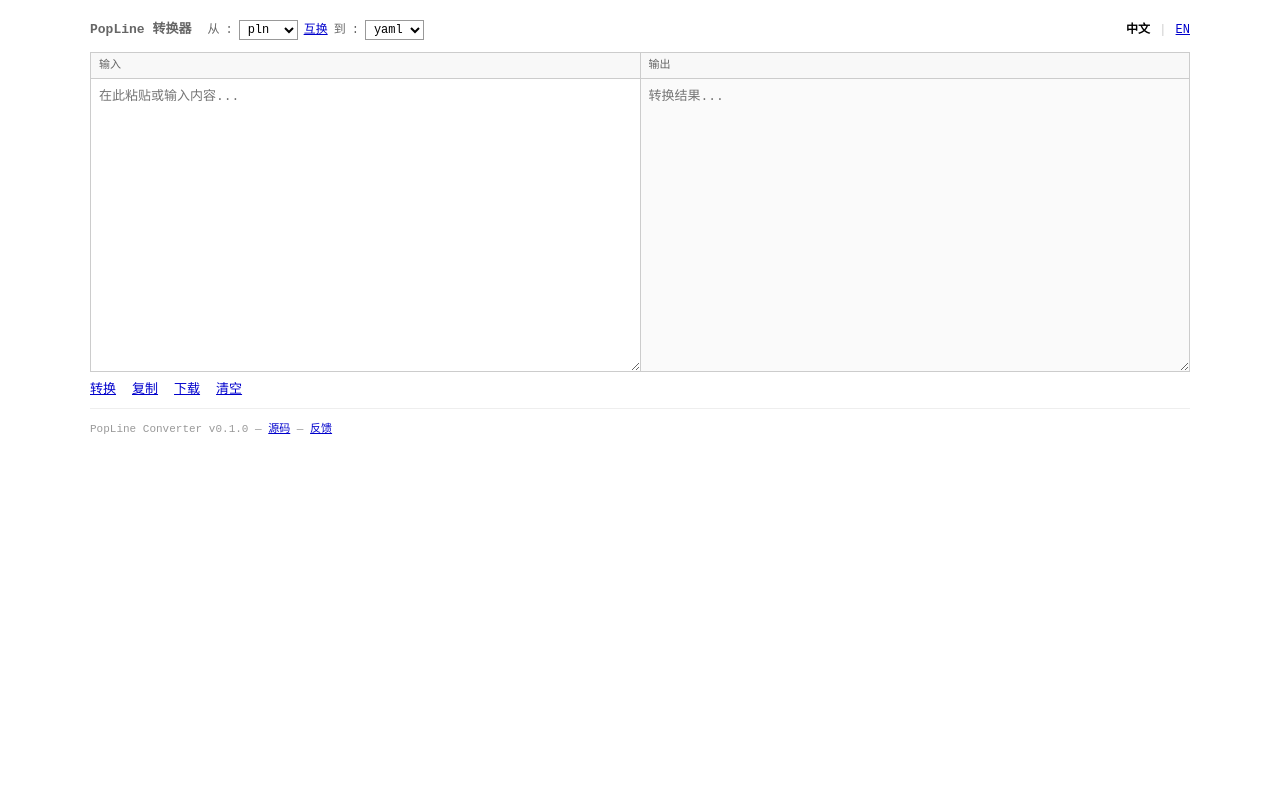
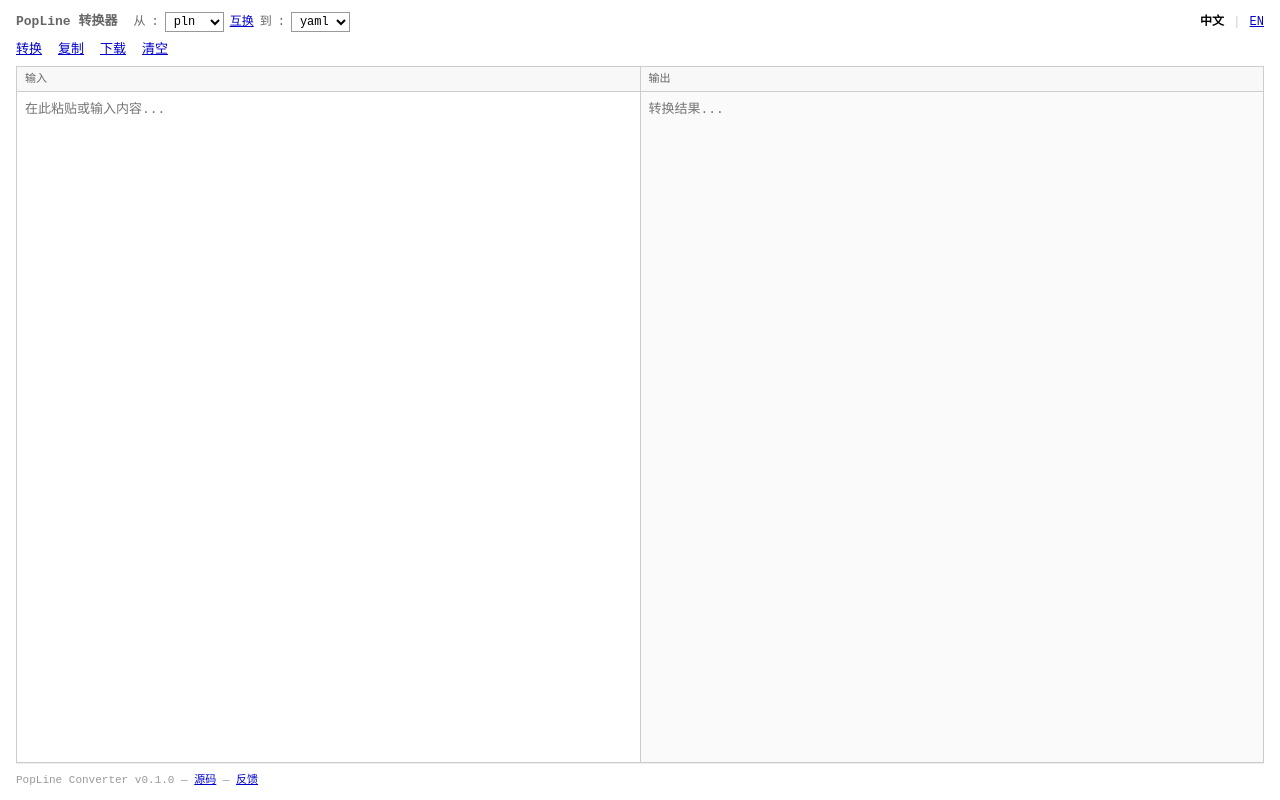
Before and after one commit to one18mb/popline-converter, a website built with Vite: page index.html in a window 1280 px wide. Built offline with nearby package versions, Linux system fonts and the light colour scheme.

Commit message:
fix: full-viewport layout, actions on top, no word wrap, no resize handle

```diff
--- a/index.html
+++ b/index.html
@@ -41,6 +41,14 @@
     </span>
   </div>
 
+  <!-- Actions — top, between topbar and editor -->
+  <div id="actions">
+    <a href="#" id="convert-btn" data-i18n="convert">[ Convert ]</a>
+    <a href="#" id="copy-btn" data-i18n="copy">[ Copy ]</a>
+    <a href="#" id="download-btn" data-i18n="download">[ Download ]</a>
+    <a href="#" id="clear-btn" data-i18n="clear">[ Clear ]</a>
+  </div>
+
   <!-- Editor area -->
   <div id="editor">
     <div id="input-pane">
@@ -58,14 +66,6 @@
     </div>
   </div>
 
-  <!-- Actions -->
-  <div id="actions">
-    <a href="#" id="convert-btn" data-i18n="convert">[ Convert ]</a>
-    <a href="#" id="copy-btn" data-i18n="copy">[ Copy ]</a>
-    <a href="#" id="download-btn" data-i18n="download">[ Download ]</a>
-    <a href="#" id="clear-btn" data-i18n="clear">[ Clear ]</a>
-  </div>
-
   <!-- Footer -->
   <div id="footer">
     PopLine Converter <span data-i18n="footer.version">v0.1.0</span>
--- a/style.css
+++ b/style.css
@@ -1,5 +1,10 @@
 /* GNU Minimal Style — PopLine Converter */
 * { margin: 0; padding: 0; box-sizing: border-box; }
+
+html, body {
+  height: 100%;
+  overflow: hidden;
+}
 
 body {
   font-family: 'Liberation Mono', 'Courier New', 'Cascadia Code', monospace;
@@ -7,20 +12,25 @@ body {
   line-height: 1.5;
   color: #000;
   background: #fff;
-  padding: 20px;
 }
 
-#app { max-width: 1100px; margin: 0 auto; }
+#app {
+  display: flex;
+  flex-direction: column;
+  height: 100vh;
+  padding: 12px 16px;
+}
 
 /* Top bar */
 #topbar {
   display: flex;
   align-items: baseline;
   gap: 16px;
-  padding: 0 0 12px 0;
+  padding: 0 0 8px 0;
   font-size: 12px;
   color: #666;
   flex-wrap: wrap;
+  flex-shrink: 0;
 }
 #logo { font-size: 13px; white-space: nowrap; }
 #format-selectors { display: flex; align-items: baseline; gap: 6px; flex-wrap: wrap; }
@@ -39,14 +49,32 @@ body {
 #lang-switch a.lang-active { color: #000; text-decoration: none; font-weight: bold; cursor: default; }
 #lang-switch .sep { color: #ccc; margin: 0 2px; }
 
-/* Editor side-by-side */
+/* Actions — placed between topbar and editor */
+#actions {
+  padding: 0 0 6px 0;
+  font-size: 13px;
+  display: flex;
+  gap: 16px;
+  flex-shrink: 0;
+}
+#actions a { color: #00c; text-decoration: underline; cursor: pointer; }
+#actions a:hover { color: #00f; }
+
+/* Editor side-by-side — fills remaining height */
 #editor {
   display: flex;
   gap: 0;
-  min-height: 320px;
+  flex: 1;
+  min-height: 0;
   border: 1px solid #ccc;
 }
-#input-pane, #output-pane { flex: 1; min-width: 0; display: flex; flex-direction: column; }
+#input-pane, #output-pane {
+  flex: 1;
+  min-width: 0;
+  min-height: 0;
+  display: flex;
+  flex-direction: column;
+}
 #input-pane { border-right: 1px solid #ccc; }
 
 .pane-header {
@@ -57,46 +85,42 @@ body {
   border-bottom: 1px solid #ccc;
   display: flex;
   justify-content: space-between;
+  flex-shrink: 0;
 }
 #status-msg { color: #c80; }
 
 #input-area, #output-area {
+  display: block;
   width: 100%;
   flex: 1;
-  min-height: 280px;
+  min-height: 0;
   padding: 8px;
   font-family: inherit;
   font-size: 13px;
   line-height: 1.5;
   border: none;
-  resize: vertical;
+  resize: none;
   background: #fff;
   color: #000;
+  white-space: pre;
+  overflow-x: auto;
+  overflow-y: auto;
 }
 #output-area { background: #fafafa; color: #444; }
 
-/* Actions */
-#actions {
-  padding: 8px 0;
-  font-size: 13px;
-  display: flex;
-  gap: 16px;
-}
-#actions a { color: #00c; text-decoration: underline; cursor: pointer; }
-#actions a:hover { color: #00f; }
-
 /* Footer */
 #footer {
-  padding: 12px 0;
+  padding: 8px 0 0 0;
   font-size: 11px;
   color: #999;
   border-top: 1px solid #eee;
+  flex-shrink: 0;
 }
 #footer a { color: #00c; text-decoration: underline; }
 
 /* Mobile: stack vertically */
 @media (max-width: 767px) {
-  body { padding: 12px; }
+  #app { padding: 8px; }
   #editor { flex-direction: column; }
   #input-pane { border-right: none; border-bottom: 1px solid #ccc; }
   #topbar { flex-direction: column; align-items: flex-start; }
```
